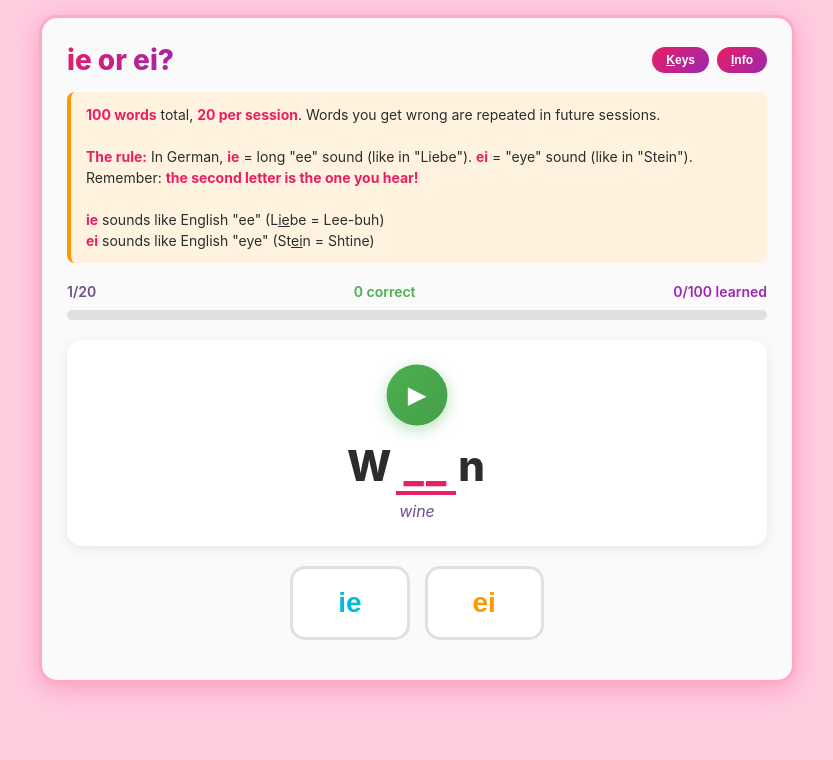
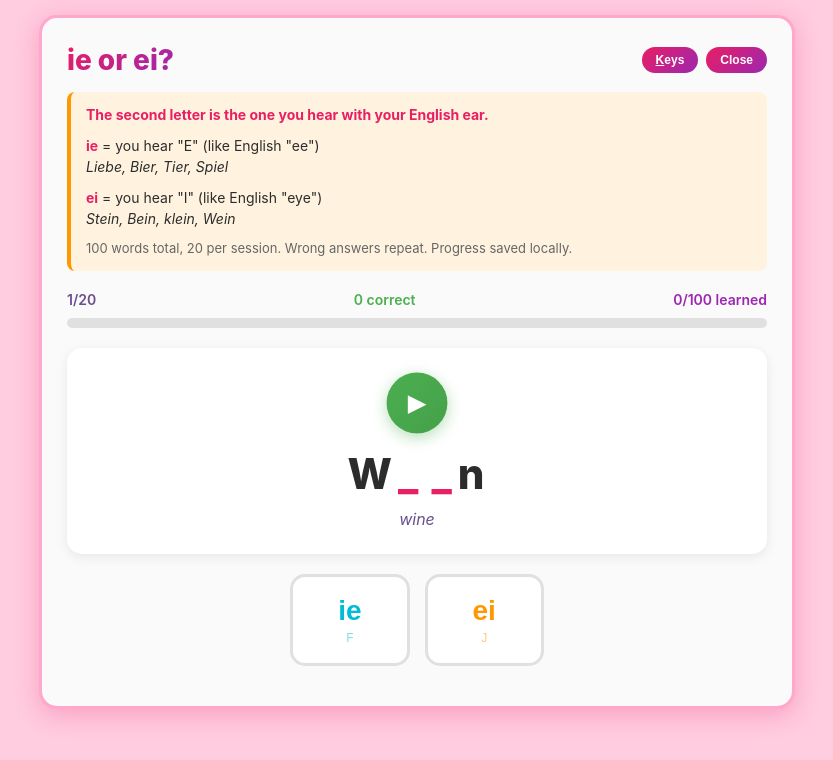
Before and after one commit to smarterGerman/german-trainers, a plain HTML site: page ie-ei-trainer.html in a window 1280 px wide. Both pictures are taken after a click on the button "Info". Shown: the whole page, without its empty margins (223-1056 px from the left). Drawn offline with Linux system fonts and the light colour scheme.

Commit message:
Fix ie-ei trainer UI and info section
- Remove underline from word display, use _ _ for blanks
- Add K/I keyboard shortcuts for Keys/Info buttons
- Add F/J key hints on answer buttons
- Redesign info section:
  - "The second letter is the one you hear with your English ear"
  - Separate IE and EI rules clearly
  - Move word count/storage info to bottom
- Fix toggleInfo to preserve underlined I

🤖 Generated with [Claude Code](https://claude.com/claude-code)

Co-Authored-By: Claude <claude@anthropic.com>

```diff
--- a/ie-ei-trainer.html
+++ b/ie-ei-trainer.html
@@ -139,8 +139,7 @@
 
     .word-display .blank {
       color: #E91E63;
-      border-bottom: 4px solid #E91E63;
-      padding: 0 8px;
+      padding: 0 2px;
       margin: 0 2px;
     }
 
@@ -211,6 +210,14 @@
     .choice-btn.ie { color: #00BCD4; }
     .choice-btn.ei { color: #FF9800; }
     .choice-btn:disabled { opacity: 0.7; cursor: not-allowed; }
+
+    .choice-btn .key-hint {
+      font-size: 12px;
+      opacity: 0.5;
+      display: block;
+      margin-top: 4px;
+      font-weight: 400;
+    }
 
     .choice-btn.correct {
       background: linear-gradient(135deg, #4CAF50, #45A049);
@@ -344,15 +351,15 @@
     </div>
 
     <div id="infoSection" class="info-section hidden">
-      <strong>100 words</strong> total, <strong>20 per session</strong>. Words you get wrong are repeated in future sessions.
-      <br><br>
-      <strong>The rule:</strong> In German, <strong>ie</strong> = long "ee" sound (like in "Liebe").
-      <strong>ei</strong> = "eye" sound (like in "Stein").
-      Remember: <strong>the second letter is the one you hear!</strong>
-      <br><br>
-      <strong>ie</strong> sounds like English "ee" (L<u>ie</u>be = Lee-buh)
-      <br>
-      <strong>ei</strong> sounds like English "eye" (St<u>ei</u>n = Shtine)
+      <p style="margin: 0;"><strong>The second letter is the one you hear with your English ear.</strong></p>
+
+      <p style="margin: 10px 0 0 0;"><strong>ie</strong> = you hear "E" (like English "ee")<br>
+      <em>Liebe, Bier, Tier, Spiel</em></p>
+
+      <p style="margin: 10px 0 0 0;"><strong>ei</strong> = you hear "I" (like English "eye")<br>
+      <em>Stein, Bein, klein, Wein</em></p>
+
+      <p style="margin: 10px 0 0 0; color: #666; font-size: 13px;">100 words total, 20 per session. Wrong answers repeat. Progress saved locally.</p>
     </div>
 
     <div id="exerciseArea">
@@ -372,8 +379,8 @@
       </div>
 
       <div class="btn-row">
-        <button class="choice-btn ie" onclick="checkAnswer('ie')" id="btnIe">ie</button>
-        <button class="choice-btn ei" onclick="checkAnswer('ei')" id="btnEi">ei</button>
+        <button class="choice-btn ie" onclick="checkAnswer('ie')" id="btnIe">ie<span class="key-hint">F</span></button>
+        <button class="choice-btn ei" onclick="checkAnswer('ei')" id="btnEi">ei<span class="key-hint">J</span></button>
       </div>
     </div>
 
@@ -601,7 +608,7 @@
           display.innerHTML = before + '<span class="revealed' + wrongClass + '">' + letters + '</span>' + after;
         } else {
           const parts = word.blank.split('_');
-          display.innerHTML = parts[0] + '<span class="blank">__</span>' + parts[1];
+          display.innerHTML = parts[0] + '<span class="blank">_ _</span>' + parts[1];
         }
       }
 
@@ -784,7 +791,10 @@
       }
 
       window.toggleInfo = function() {
-        document.getElementById('infoSection').classList.toggle('hidden');
+        const section = document.getElementById('infoSection');
+        const btn = document.getElementById('toggleBtn');
+        const isHidden = section.classList.toggle('hidden');
+        btn.innerHTML = isHidden ? '<u>I</u>nfo' : 'Close';
       };
 
       window.toggleShortcuts = function() {
@@ -792,12 +802,15 @@
       };
 
       document.addEventListener('keydown', function(e) {
+        const key = e.key.toLowerCase();
+        if (key === 'k') { e.preventDefault(); toggleShortcuts(); return; }
+        if (key === 'i') { e.preventDefault(); toggleInfo(); return; }
+
         if (!document.getElementById('resultsArea').classList.contains('hidden')) return;
 
-        const k = e.key.toLowerCase();
-        if (k === ' ' || e.code === 'Space') { e.preventDefault(); playWord(); }
-        else if (k === 'f' && !answered) { e.preventDefault(); checkAnswer('ie'); }
-        else if (k === 'j' && !answered) { e.preventDefault(); checkAnswer('ei'); }
+        if (key === ' ' || e.code === 'Space') { e.preventDefault(); playWord(); }
+        else if (key === 'f' && !answered) { e.preventDefault(); checkAnswer('ie'); }
+        else if (key === 'j' && !answered) { e.preventDefault(); checkAnswer('ei'); }
       });
 
       startSession();
```
